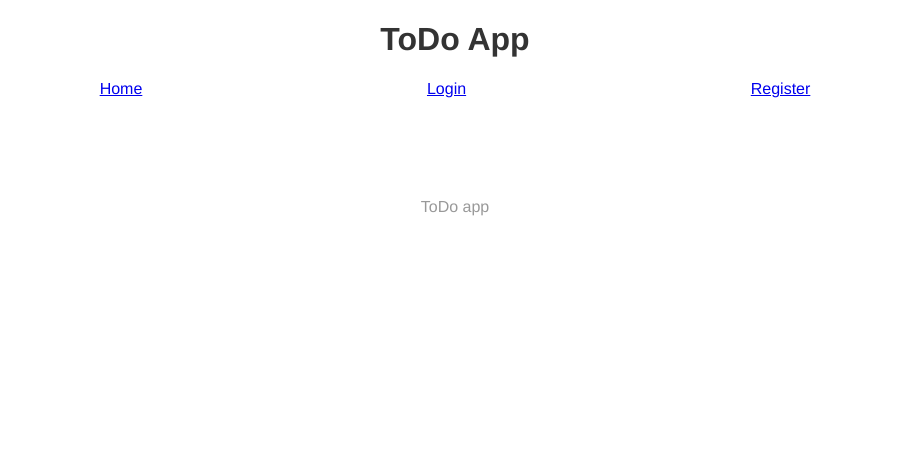
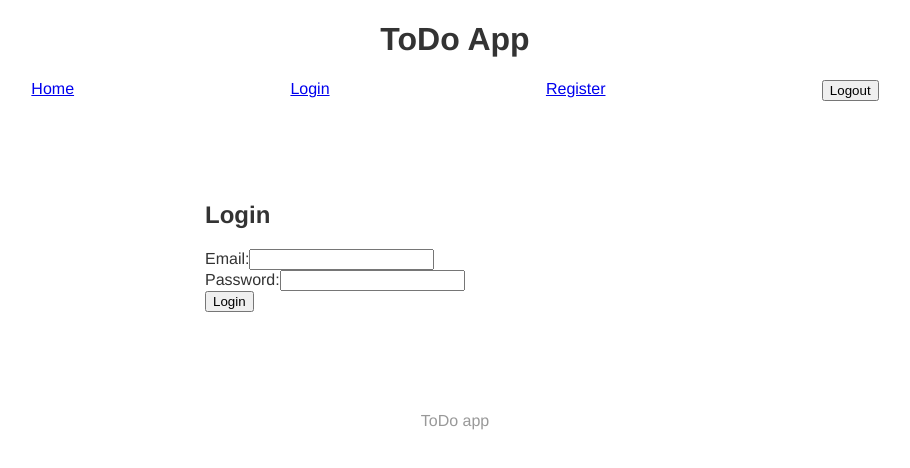
Before and after one commit to tkyytnm/todo-app, a React (Create React App) app in the folder client/: page /login in a window 1280 px wide. Shown: the top 468 px of the page, without its empty margins (185-1095 px from the left). Built offline with nearby package versions, Linux system fonts and the light colour scheme.

Commit message:
Set up login and logout

```diff
--- a/client/src/app/App.js
+++ b/client/src/app/App.js
@@ -3,6 +3,7 @@ import { BrowserRouter, Routes, Route } from "react-router-dom";
 import Header from "../common/header/Header";
 import Footer from "../common/footer/Footer";
 import Register from "../features/auth/Register";
+import Login from "../features/auth/Login";
 
 function App() {
   return (
@@ -13,6 +14,7 @@ function App() {
           <Route path="/">
             <Route index element={<>Index</>} />
             <Route path="register" element={<Register />} />
+            <Route path="login" element={<Login />} />
           </Route>
         </Routes>
       </section>
--- a/client/src/common/header/Nav.js
+++ b/client/src/common/header/Nav.js
@@ -1,11 +1,16 @@
 import { Link } from "react-router-dom";
+import { useDispatch } from "react-redux";
+import { logoutUser } from "../../features/auth/authSlice";
 
 const Nav = () => {
+  const dispatch = useDispatch();
+
   return (
     <nav>
       <Link to="/">Home</Link>
       <Link to="/login">Login</Link>
       <Link to="/register">Register</Link>
+      <button onClick={() => dispatch(logoutUser())}>Logout</button>
     </nav>
   );
 };
--- a/client/src/features/auth/Login.js
+++ b/client/src/features/auth/Login.js
@@ -0,0 +1,35 @@
+import { useDispatch } from "react-redux";
+import { loginUser } from "./authSlice";
+
+const Login = () => {
+  const dispatch = useDispatch();
+
+  const handleSubmit = (e) => {
+    e.preventDefault();
+    dispatch(
+      loginUser({
+        email: e.target.email.value,
+        password: e.target.password.value,
+      })
+    );
+  };
+
+  return (
+    <>
+      <h2>Login</h2>
+      <form onSubmit={handleSubmit}>
+        <div>
+          <label htmlFor="email">Email:</label>
+          <input type="email" id="email" name="email" required />
+        </div>
+        <div>
+          <label htmlFor="password">Password:</label>
+          <input type="password" id="password" name="password" required />
+        </div>
+        <button>Login</button>
+      </form>
+    </>
+  );
+};
+
+export default Login;
--- a/client/src/features/auth/Register.js
+++ b/client/src/features/auth/Register.js
@@ -1,12 +1,12 @@
 import { useDispatch } from "react-redux";
-import { sendUserData } from "./authSlice";
+import { registerUser } from "./authSlice";
 
 const Register = () => {
   const dispatch = useDispatch();
   const handleSubmit = (e) => {
     e.preventDefault();
     dispatch(
-      sendUserData({
+      registerUser({
         email: e.target.email.value,
         password: e.target.password.value,
       })
--- a/client/src/features/auth/authSlice.js
+++ b/client/src/features/auth/authSlice.js
@@ -1,16 +1,39 @@
 import { createAsyncThunk, createSlice } from "@reduxjs/toolkit";
 
-export const sendUserData = createAsyncThunk(
-  "auth/sendUserData",
+export const registerUser = createAsyncThunk(
+  "auth/registerUser",
   async (data) => {
     const response = await fetch("/api/auth/register", {
       method: "POST",
-      headers: { "Content-Type": "application/json" },
+      headers: {
+        "Content-Type": "application/json",
+      },
       body: JSON.stringify(data),
     });
     return response.json();
   }
 );
+
+export const loginUser = createAsyncThunk("auth/loginUser", async (data) => {
+  const response = await fetch("/api/auth/login", {
+    method: "POST",
+    headers: {
+      "Content-Type": "application/json",
+    },
+    body: JSON.stringify(data),
+  });
+  return response.json();
+});
+
+export const logoutUser = createAsyncThunk("auth/logoutUser", async () => {
+  const response = await fetch("/api/auth/logout", {
+    method: "POST",
+    headers: {
+      "Content-Type": "application/json",
+    },
+  });
+  return response.json();
+});
 
 const authSlice = createSlice({
   name: "auth",
@@ -21,14 +44,26 @@ const authSlice = createSlice({
   },
   extraReducers: (builder) => {
     builder
-      .addCase(sendUserData.pending, (state, action) => {
+      .addCase(registerUser.pending, (state, action) => {
         state.isLoading = true;
       })
-      .addCase(sendUserData.fulfilled, (state, action) => {
+      .addCase(registerUser.fulfilled, (state, action) => {
         state.isLoading = false;
         state.user = action.payload;
       })
-      .addCase(sendUserData.rejected, (state, action) => {
+      .addCase(registerUser.rejected, (state, action) => {
+        state.isLoading = false;
+        state.isRejected = true;
+      });
+    builder
+      .addCase(loginUser.pending, (state, action) => {
+        state.isLoading = true;
+      })
+      .addCase(loginUser.fulfilled, (state, action) => {
+        state.isLoading = false;
+        state.user = action.payload;
+      })
+      .addCase(loginUser.rejected, (state, action) => {
         state.isLoading = false;
         state.isRejected = true;
       });
```
